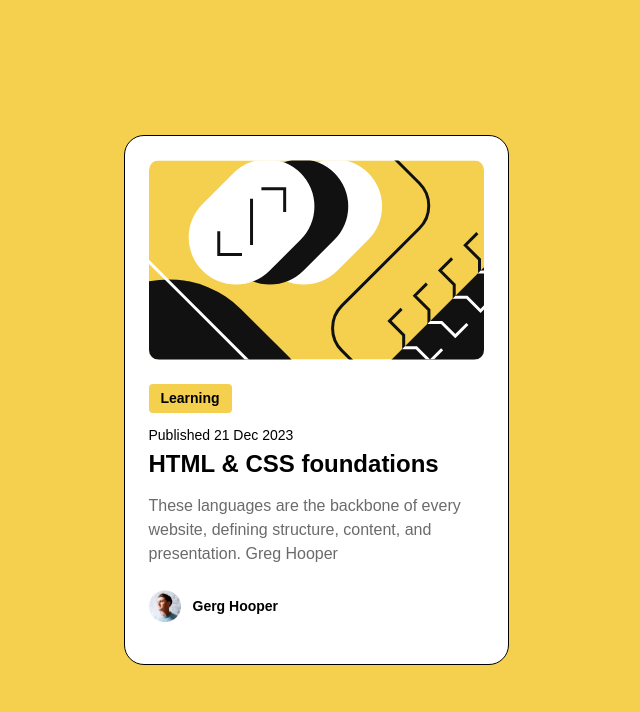
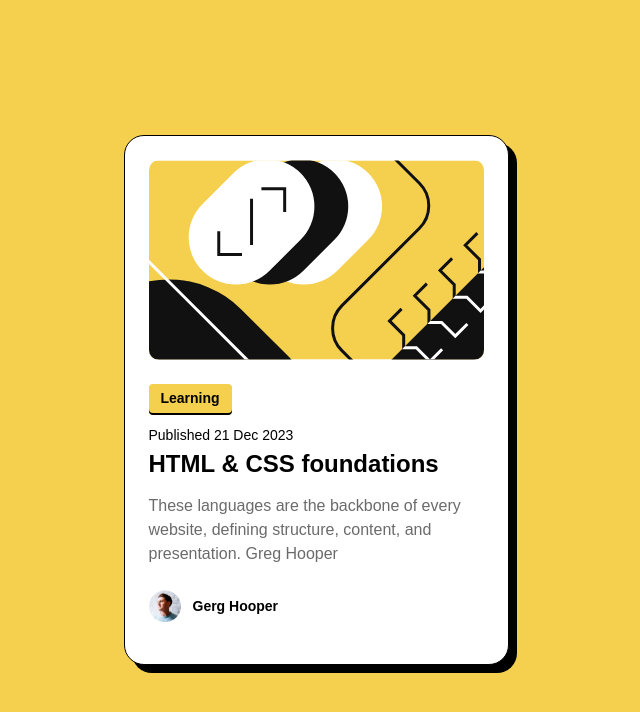
Before and after one commit to AhmedHesham303/BlogPost, a plain HTML site: page index.html in a window 1280 px wide. Shown: the whole page, without its empty margins (324-964 px from the left). Drawn offline with Linux system fonts and the light colour scheme; a web font is replaced by a local one.

Commit message:
adding box-shadow effect

```diff
--- a/style.css
+++ b/style.css
@@ -25,7 +25,7 @@ body {
   border-radius: 2rem;
   border: solid black 1px;
   padding: 2.4rem;
-  box-shadow: 0 4px 4px 0 25% black;
+  box-shadow: 8px 8px 0px 0px black;
 }
 
 .img-section {
@@ -47,6 +47,7 @@ body {
   font-size: 1.4rem;
   font-weight: 800;
   line-height: 150%;
+  box-shadow: 0px 2px 0px 0px black;
 }
 
 .publish-date {
```
